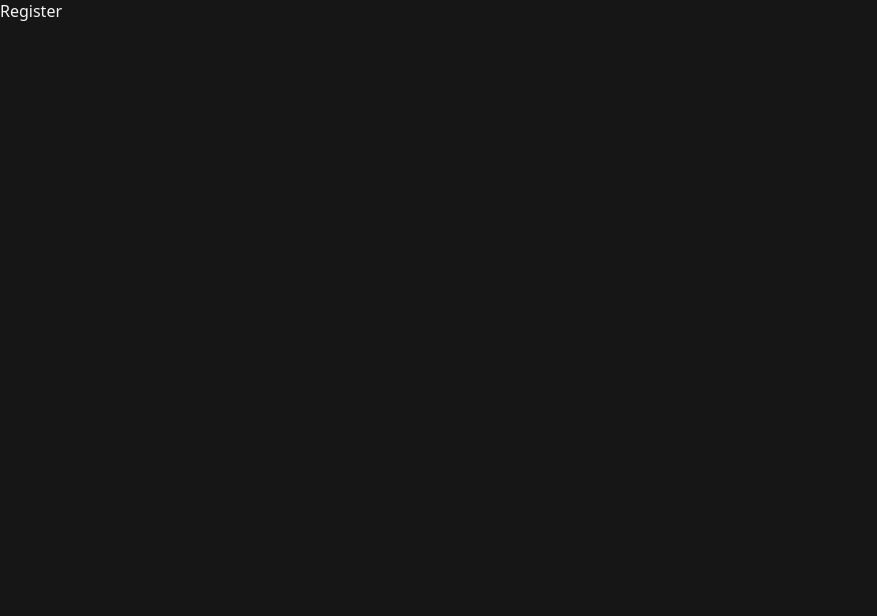
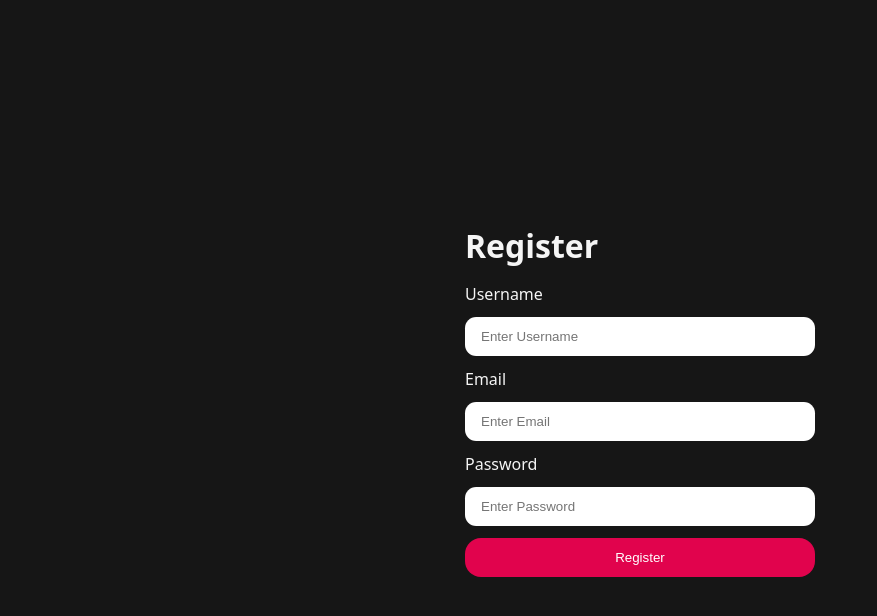
Before and after one commit to Harenderchhoker31/Resume-Analyser, a React app in the folder Frontend/: page /register in a window 1280 px wide. Shown: the top 616 px of the page, without its empty margins (0-877 px from the left). Built offline with nearby package versions, Linux system fonts and the light colour scheme; the HTML template or start-up script is replaced by a standard one.

Commit message:
register created

```diff
--- a/Frontend/src/features/auth/pages/login.jsx
+++ b/Frontend/src/features/auth/pages/login.jsx
@@ -12,11 +12,11 @@
             <form onSubmit={handleSubmit}>
                 <div className='input-group'>
                     <label for="email">Email</label>
-                    <input type="email" id="email" name="email" idplaceholder='Enter Your Email'/>
+                    <input type="email" id="email" name="email" placeholder='Enter Email'/>
                 </div>
                 <div className='input-group'>
                     <label for="password">Password</label>
-                    <input type="password" id="password" name="password" idplaceholder='Enter Your Password'/>
+                    <input type="password" id="password" name="password" placeholder='Enter Password'/>
                 </div>
                 <button className='button primary-button'>Login</button>
             </form>
--- a/Frontend/src/features/auth/pages/register.jsx
+++ b/Frontend/src/features/auth/pages/register.jsx
@@ -1,10 +1,31 @@
 import React from 'react'
 
 const Register = () => {
+    const handleSubmit = (e) => {
+        e.preventDefault();
+    }
   return (
-    <div>
-        Register
-    </div>
+
+     <main>
+        <div className='formcontainer'>
+            <h1>Register</h1>
+            <form onSubmit={handleSubmit}>
+                <div className='input-group'>
+                    <label for="username">Username</label>
+                    <input type="text" id="username" name="username" placeholder='Enter Username'/>
+                </div>
+                <div className='input-group'>
+                    <label for="email">Email</label>
+                    <input type="email" id="email" name="email" placeholder='Enter Email'/>
+                </div>
+                <div className='input-group'>
+                    <label for="password">Password</label>
+                    <input type="password" id="password" name="password" placeholder='Enter Password'/>
+                </div>
+                <button className='button primary-button'>Register</button>
+            </form>
+        </div>
+    </main>
   )
 }
 
```
